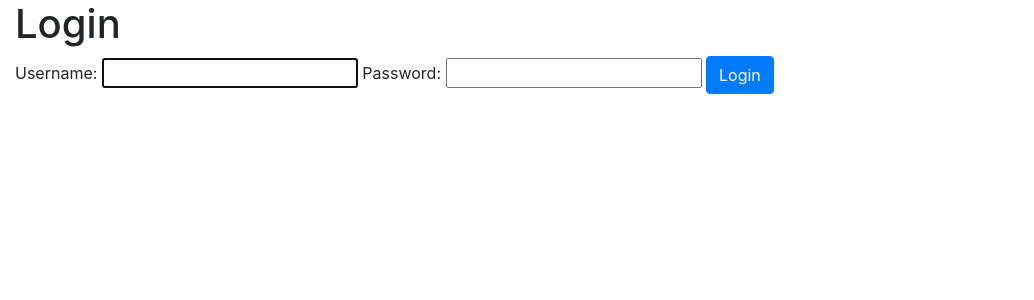
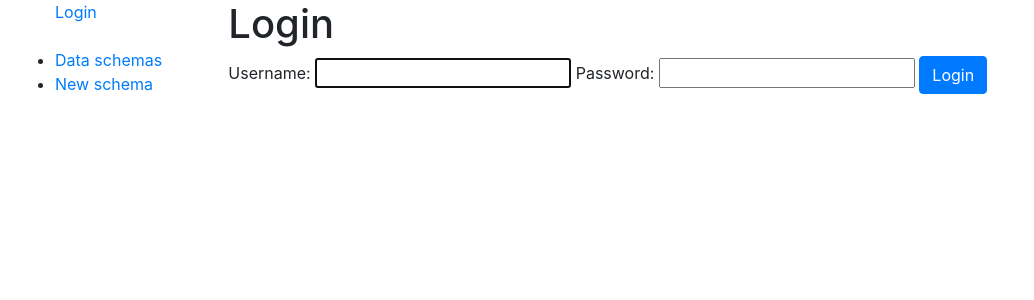
Before and after one commit to hikehikehike/fake_csv, a Django app: page /accounts/login/ in a window 1280 px wide. Shown: the top 300 px of the page, without its empty margins (0-1034 px from the left). Run offline with Django 4.2, Linux system fonts and the light colour scheme.

Commit message:
Add sidebar in base.html

```diff
--- a/templates/base.html
+++ b/templates/base.html
@@ -14,10 +14,12 @@
   <div class="row">
     <div class="col-sm-2">
 
-      {% block sidebar %}{% endblock %}
+      {% block sidebar %}
+        {% include "includes/sidebar.html" %}
+      {% endblock %}
 
     </div>
-    <div class="col-sm-11">
+    <div class="col-sm-10">
 
       {% block content %}{% endblock %}
 
--- /dev/null
+++ b/templates/includes/sidebar.html
@@ -0,0 +1,12 @@
+<ul >
+  {% if user.is_authenticated %}
+    Hello: {{ user.username }}
+    <a href="{% url 'logout' %}">Logout</a>
+  {% else %}
+    <a href="{% url 'login' %}">Login</a>
+  {% endif %}
+<br>
+<br>
+  <li><a href="{% url 'generating_csv:schema-list' %}">Data schemas</a></li>
+  <li><a href="{% url 'generating_csv:schema-creation' %}">New schema</a></li>
+</ul>
```
